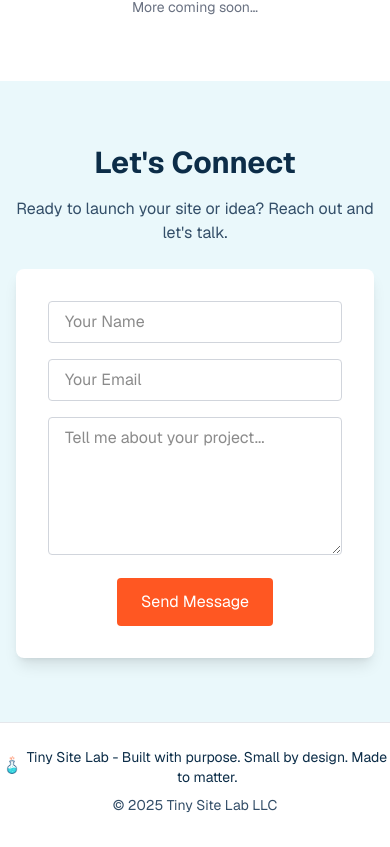
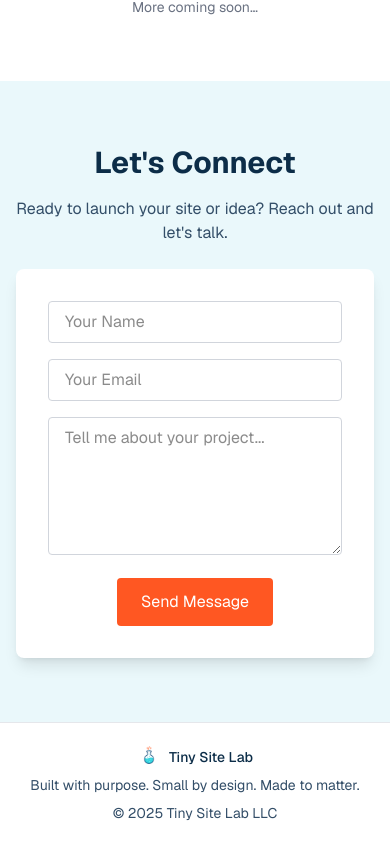
Before and after one commit to ginabethrussell/tinysitelab, a Next.js app: page / in a window 390 px wide. Shown: the part 4581-5428 px from the top of the page. Built offline with nearby package versions, Linux system fonts and the light colour scheme; no server answers.

Commit message:
fixes footer responsive styles

```diff
--- a/src/components/HomePage.tsx
+++ b/src/components/HomePage.tsx
@@ -315,17 +315,22 @@ export default function HomePage() {
 
       {/* Footer */}
       <footer className="text-center py-6 text-sm text-[#334E68] bg-white border-t border-gray-200">
-        <div className="flex justify-center items-center gap-2 mb-2">
+        <div className="flex flex-col sm:flex-row justify-center items-center gap-2 px-4 text-center sm:text-left">
+          <div className="flex items-center gap-2">
             <Image
               src="/beaker.png"
               alt="Tiny Site Lab Logo"
               width={28}
               height={28}
-            className="h-6 w-auto -mr-2 -mt-1"
+              className="h-6 w-auto -mt-1"
             />
-          <span className="text-[#0C2D48]">Tiny Site Lab - Built with purpose. Small by design. Made to matter.</span>
+            <span className="text-[#0C2D48] font-medium">Tiny Site Lab</span>
           </div>
-        &copy; {new Date().getFullYear()} Tiny Site Lab LLC
+          <p className="text-[#334E68] sm:ml-2">
+            Built with purpose. Small by design. Made to matter.
+          </p>
+        </div>
+        <p className="mt-2">&copy; {new Date().getFullYear()} Tiny Site Lab LLC</p>
       </footer>
     </main>
   );
```
Lines whose indentation alone changed are shown as unchanged.
